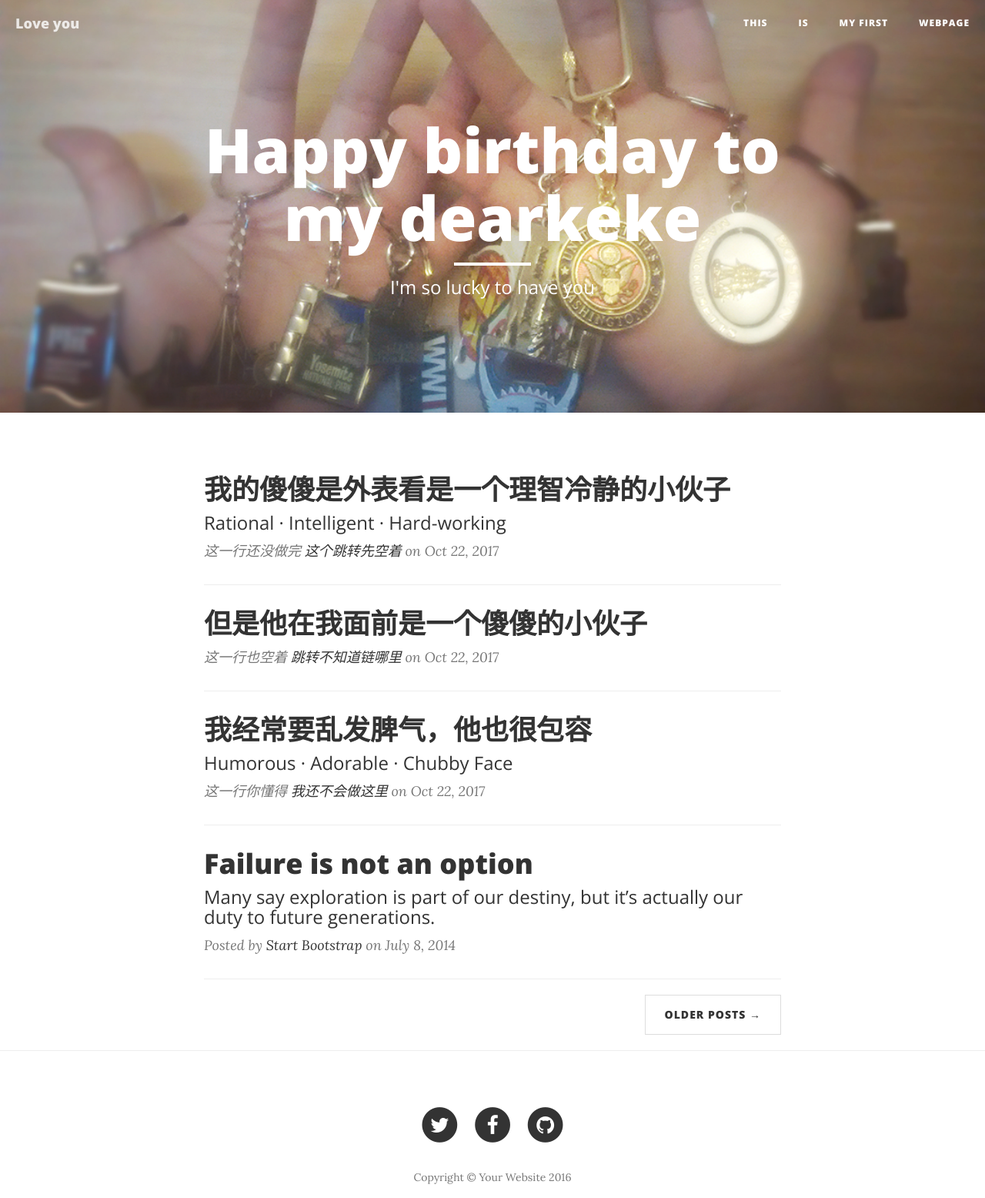
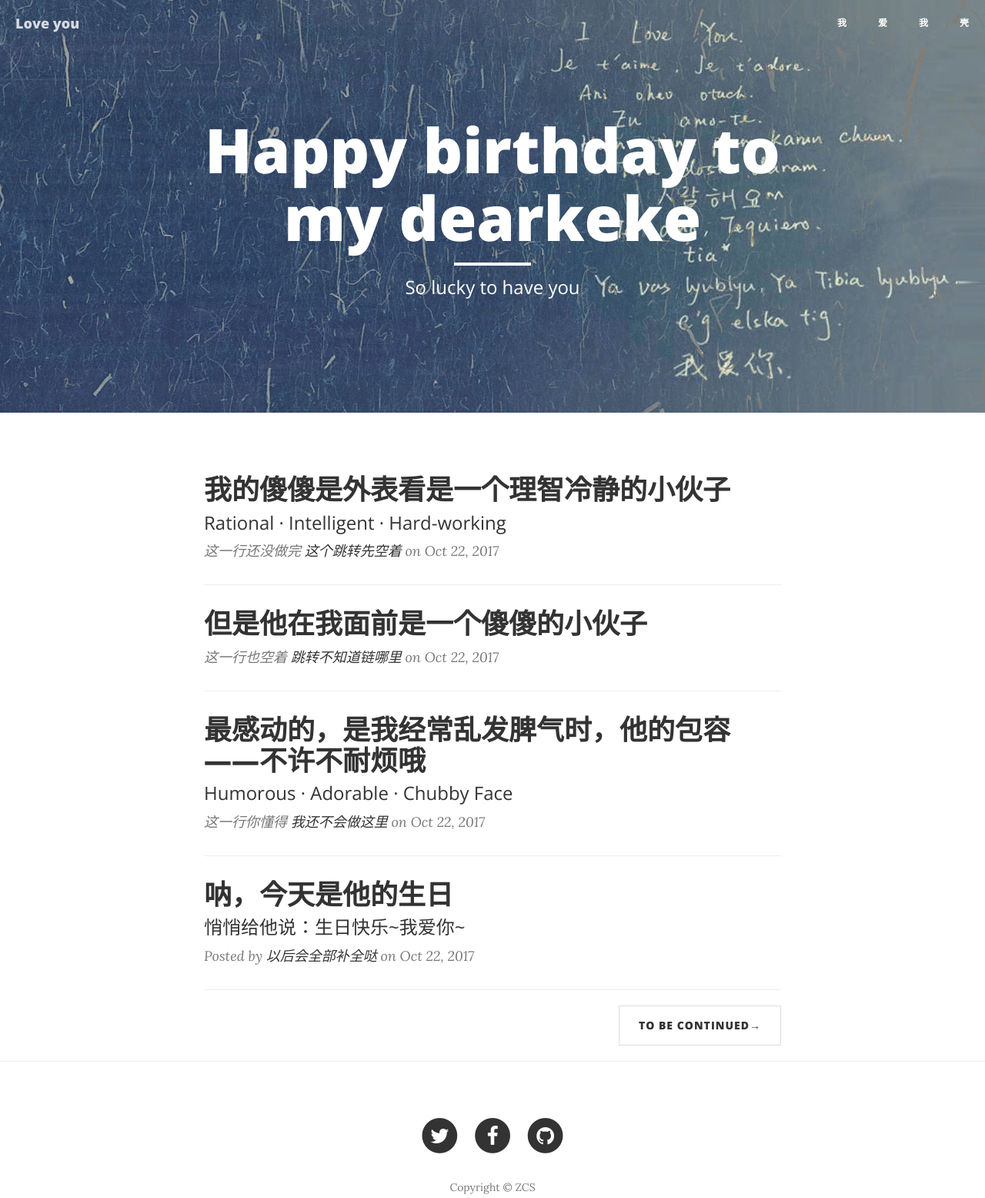
Before and after one commit to Kama-kenning/Tomykeke, a website: page index.html in a window 1280 px wide. Shown: the whole page at 77% size. Drawn offline with nearby package versions, Linux system fonts and the light colour scheme.

Commit message:
picture+titlle

```diff
--- a/index.html
+++ b/index.html
@@ -49,16 +49,16 @@
             <div class="collapse navbar-collapse" id="bs-example-navbar-collapse-1">
                 <ul class="nav navbar-nav navbar-right">
                     <li>
-                        <a href="index.html">THIS</a>
+                        <a href="index.html">我</a>
                     </li>
                     <li>
-                        <a href="about.html">IS</a>
+                        <a href="about.html">爱</a>
                     </li>
                     <li>
-                        <a href="post.html">MY FIRST</a>
+                        <a href="post.html">我</a>
                     </li>
                     <li>
-                        <a href="contact.html">WEBPAGE</a>
+                        <a href="contact.html">壳</a>
                     </li>
                 </ul>
             </div>
@@ -69,14 +69,14 @@
 
     <!-- Page Header -->
     <!-- Set your background image for this header on the line below. -->
-    <header class="intro-header" style="background-image: url('img/IMG_1205.jpg')">
+    <header class="intro-header" style="background-image: url('img/1.jpg')">
         <div class="container">
             <div class="row">
                 <div class="col-lg-8 col-lg-offset-2 col-md-10 col-md-offset-1">
                     <div class="site-heading">
                         <h1>Happy birthday to my dearkeke</h1>
                         <hr class="small">
-                        <span class="subheading">I'm so lucky to have you</span>
+                        <span class="subheading">So lucky to have you</span>
                     </div>
                 </div>
             </div>
@@ -111,7 +111,7 @@
                 <div class="post-preview">
                     <a href="post.html">
                         <h2 class="post-title">
-                            我经常要乱发脾气，他也很包容
+                            最感动的，是我经常乱发脾气时，他的包容——不许不耐烦哦
                         </h2>
                         <h3 class="post-subtitle">
                             Humorous · Adorable · Chubby Face
@@ -123,19 +123,21 @@
                 <div class="post-preview">
                     <a href="post.html">
                         <h2 class="post-title">
-                            Failure is not an option
+                            呐，今天是他的生日
                         </h2>
                         <h3 class="post-subtitle">
-                            Many say exploration is part of our destiny, but it’s actually our duty to future generations.
+                            悄悄给他说：生日快乐~我爱你~
                         </h3>
                     </a>
-                    <p class="post-meta">Posted by <a href="#">Start Bootstrap</a> on July 8, 2014</p>
+                    <p class="post-meta">Posted by <a href="#">以后会全部补全哒</a> on Oct 22, 2017</p>
                 </div>
                 <hr>
                 <!-- Pager -->
                 <ul class="pager">
                     <li class="next">
-                        <a href="#">Older Posts &rarr;</a>
+                        <a href="#">
+
+                            To be continued&rarr;</a>
                     </li>
                 </ul>
             </div>
@@ -175,7 +177,7 @@
                             </a>
                         </li>
                     </ul>
-                    <p class="copyright text-muted">Copyright &copy; Your Website 2016</p>
+                    <p class="copyright text-muted">Copyright &copy; ZCS</p>
                 </div>
             </div>
         </div>
```
Also changed, not shown: 1.jpg (added), img/1.jpg (added), img/123.jpg (added).
